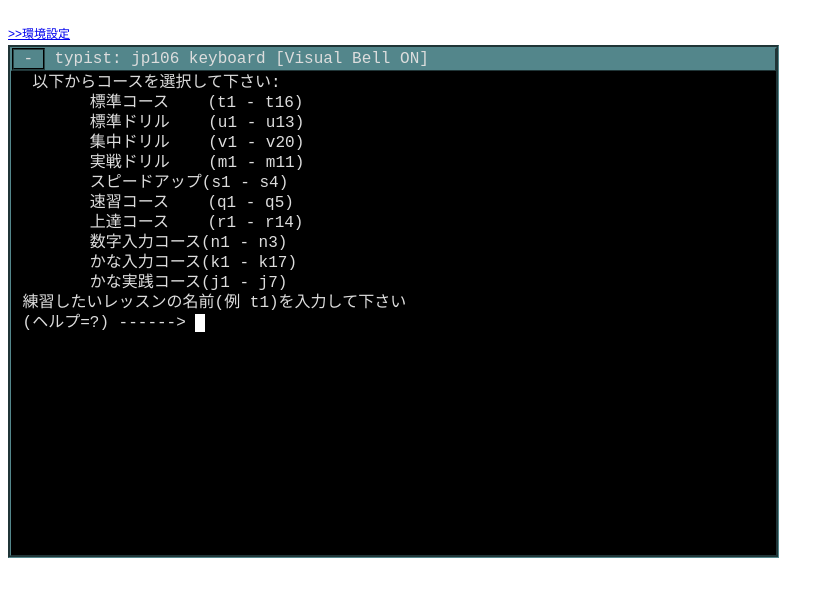
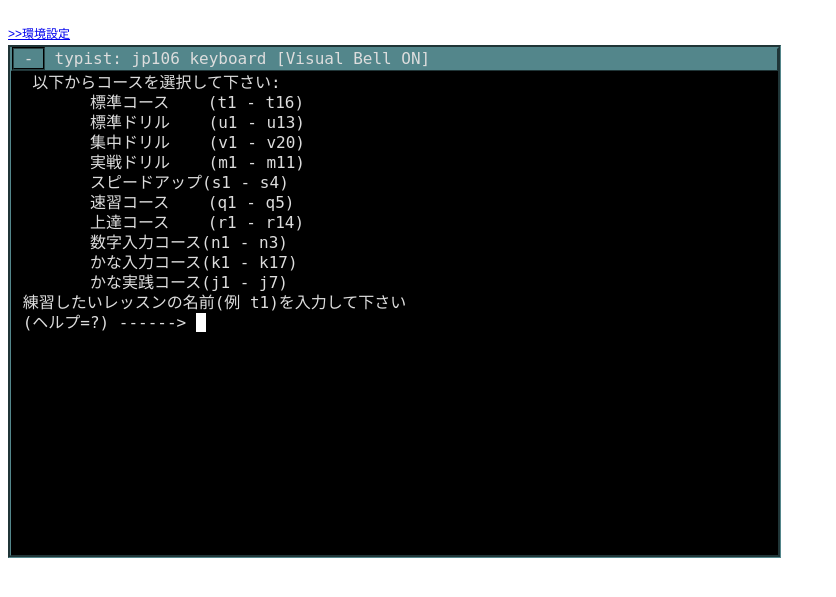
Before and after one commit to unpush/typist_js, a plain HTML site: page web/index.html in a window 1280 px wide. Shown: the part 59-656 px from the top of the page, without its empty margins (0-836 px from the left). Drawn offline with Linux system fonts and the light colour scheme.

Commit message:
adding Monospace

```diff
--- a/web/css/typist_js.css
+++ b/web/css/typist_js.css
@@ -6,7 +6,7 @@ div.typist-screen {
   width: auto;
   clear: both;
   float: left;
-  font-family: 'Osaka−等幅', 'Osaka-Mono', 'ＭＳ ゴシック', 'MS Gothic', monospace;
+  font-family: 'Osaka−等幅', 'Osaka-Mono', 'Monospace', 'ＭＳ ゴシック', 'MS Gothic', monospace;
   border: groove 3px #53868b;
   line-height: 125%;
 }
```
